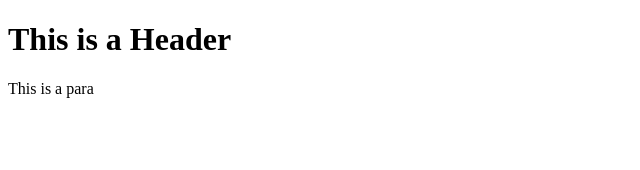
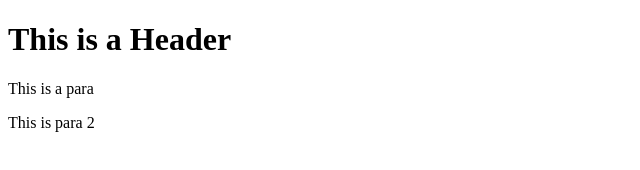
Before and after one commit to anandcdr/git-test, a plain HTML site: page index.html in a window 1280 px wide. Shown: the full height of the page, 0-640 px from the left. Drawn offline with Linux system fonts and the light colour scheme.

Commit message:
Third commit

```diff
--- a/index.html
+++ b/index.html
@@ -7,5 +7,8 @@
         <p>
             This is a para
         </p>
+        <p>
+            This is para 2
+        </p>
     </body>
 </html>
```
